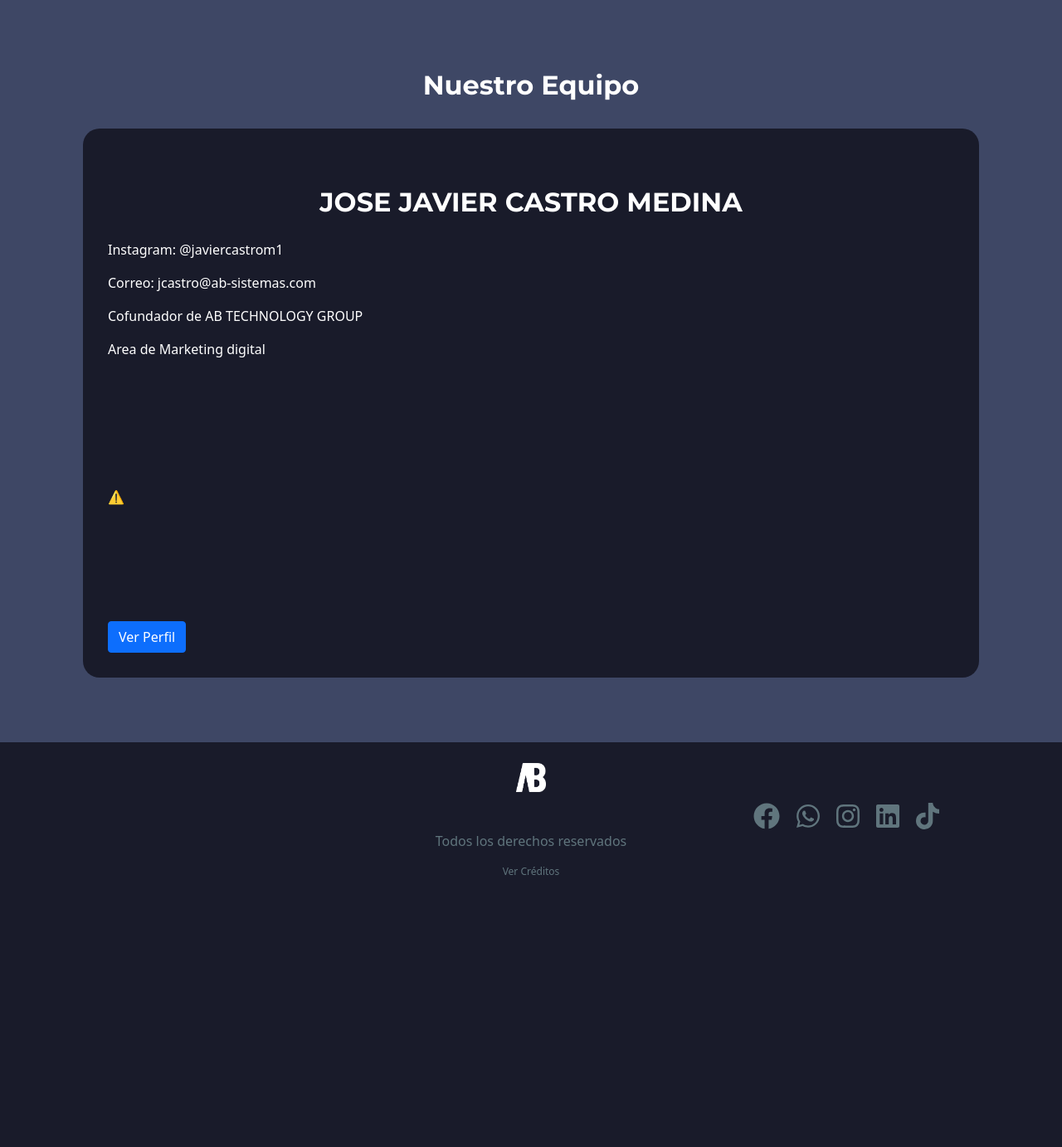
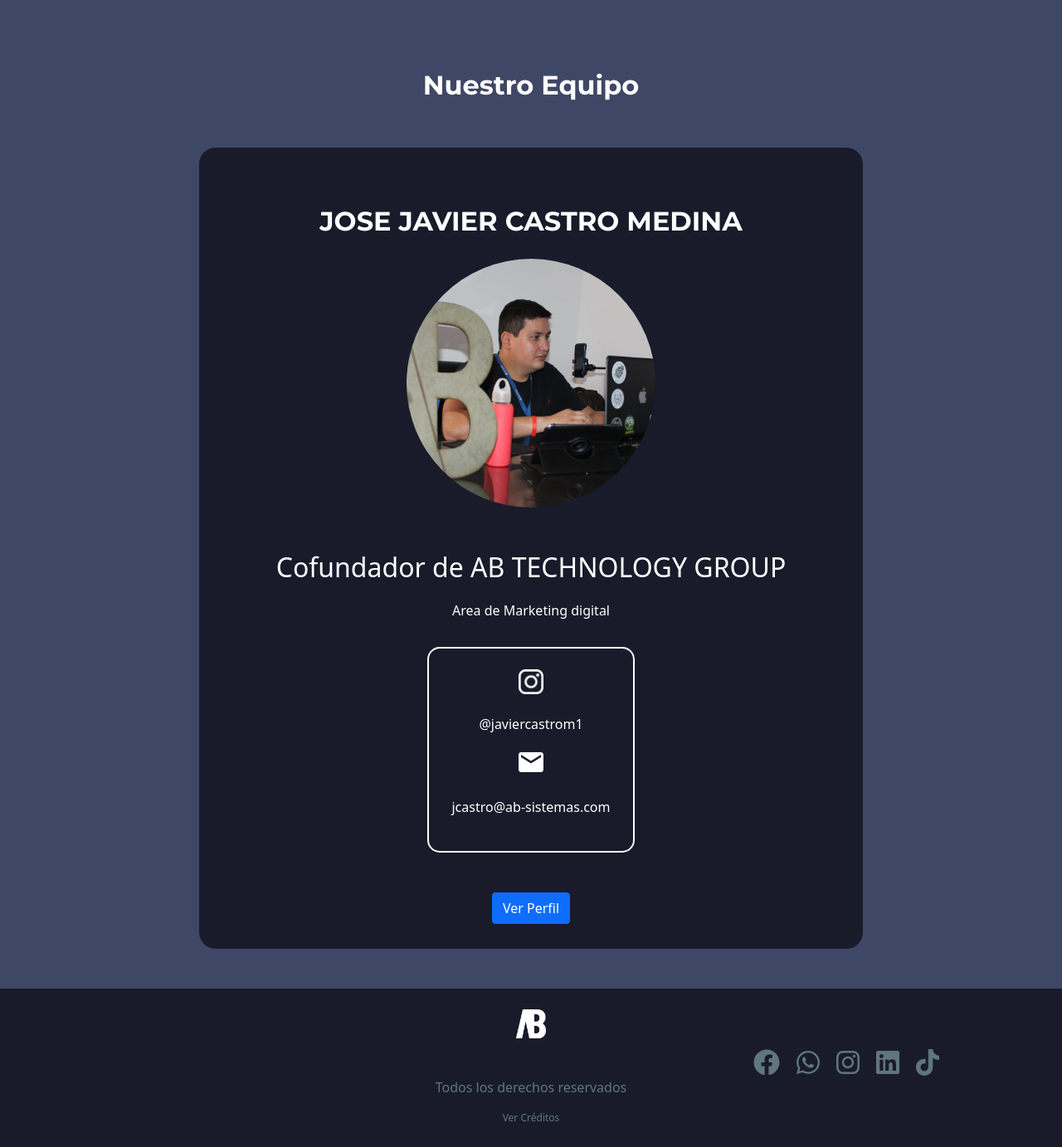
Before and after one commit to gerencia-ab/AB-technology2.0, a PHP site: page /AB-technology/Views/equipo.php in a window 1280 px wide. Shown: the part 56-1439 px from the top of the page at 83% size. Before the commit the page ends 1111 px from the top, so only its background shows below. Run offline with PHP 8.4, Linux system fonts and the light colour scheme; style sheets or scripts are compiled from the project's sources; some libraries are stand-ins or nearby versions.

Commit message:
Fix - Estilos de equipo y resolución en menos de 440

```diff
--- a/Views/equipo.php
+++ b/Views/equipo.php
@@ -17,30 +17,41 @@
         <div class="row" >
             <div style="margin-top: 100px;"></div>
             <h2 class="blog-titulo" style="color: #FFFFFF;">Nuestro Equipo</h2>
-            <div class="col xs sm md lg quienes-somos">
+            <div class="col xs sm md lg quienes-somos mt-5" style="max-width: 800px; margin: auto;">
+                <div style="display: flex; flex-direction: column; justify-content: center;">
                 <h2 class="blog-titulo" style="margin-bottom: 25px">JOSE JAVIER CASTRO MEDINA</h2>
-                <p style="text-align: justify;">
-                    Instagram: @javiercastrom1
-                </p>
-                <p style="text-align: justify;">
-                    Correo: jcastro@ab-sistemas.com
-                </p>
-                <p style="text-align: justify;">
+                <img src="../recursos/imagenes/javier.webp" width="300px" height="300px" style="object-fit: cover; border-radius: 50%; margin: auto;" />
+                <p class="mt-5" style="text-align: center; font-size: 32px;">
                     Cofundador de AB TECHNOLOGY GROUP
                 </p>
-                <p style="text-align: justify;">
+                <p style="text-align: center;">
                     Area de Marketing digital
                 </p>
+                <div class="mt-3" style="border: 2px solid white; padding: 25px; display: flex; flex-direction: column; justify-content: center; max-width: 50%; min-width: 250px; border-radius: 15px; margin: auto;">
+                    <img src="../recursos/imagenes/logo_instagram.webp" width="30px" style="margin:auto;"/>
+                    <p class="mt-4" style="text-align: center;">
+                        @javiercastrom1
+                    </p>
 
-                <lottie-player src="https://assets10.lottiefiles.com/packages/lf20_kmabq1m3.json"  background="transparent"  speed="1"  style="width: 100%; height: 300px;"  loop autoplay></lottie-player>
-                <button type="button" class="btn btn-primary" data-bs-toggle="modal" data-bs-target="#modal-javier">
+                    <span class="material-icons" style="color: #FFF;margin: auto; font-size: 36px;">email</span>
+                    <p class="mt-4" style="text-align: center;">
+                        jcastro@ab-sistemas.com
+                    </p>
+                </div>
+
+
+
+
+                <button type="button" class="btn btn-primary mt-5" data-bs-toggle="modal" data-bs-target="#modal-javier" style="max-width: 350px; margin: auto;">
                     Ver Perfil
                 </button>
+            </div>
+
             </div>
         </div>
         <!-- Modal -->
         <div class="modal fade" id="modal-javier" tabindex="-1" aria-labelledby="exampleModalLabel" aria-hidden="true">
-            <div class="modal-dialog modal-dialog-centered modal-dialog-scrollable">
+            <div class="modal-dialog modal-dialog-centered modal-dialog-scrollable modal-lg">
                 <div class="modal-content">
                     <div class="modal-header">
                         <h5 class="modal-title" id="exampleModalLabel">Perfil</h5>
--- a/css/personalizado/estilos.css
+++ b/css/personalizado/estilos.css
@@ -307,5 +307,14 @@ lottie-player {
     right: 12%;
     left: 12%;
     font-size: 32px; } }
+@media (max-height: 440px) {
+  .cover-titulo {
+    top: 20%;
+    right: 12%;
+    left: 12%;
+    font-size: 30px; }
+
+  .flecha {
+    top: 68%; } }
 
 /*# sourceMappingURL=estilos.css.map */
```
Also changed, not shown: sass/estilos.sass (+10 -0 lines), recursos/imagenes/javier.webp (added), recursos/imagenes/logo_instagram.webp (added), 1 other file.
